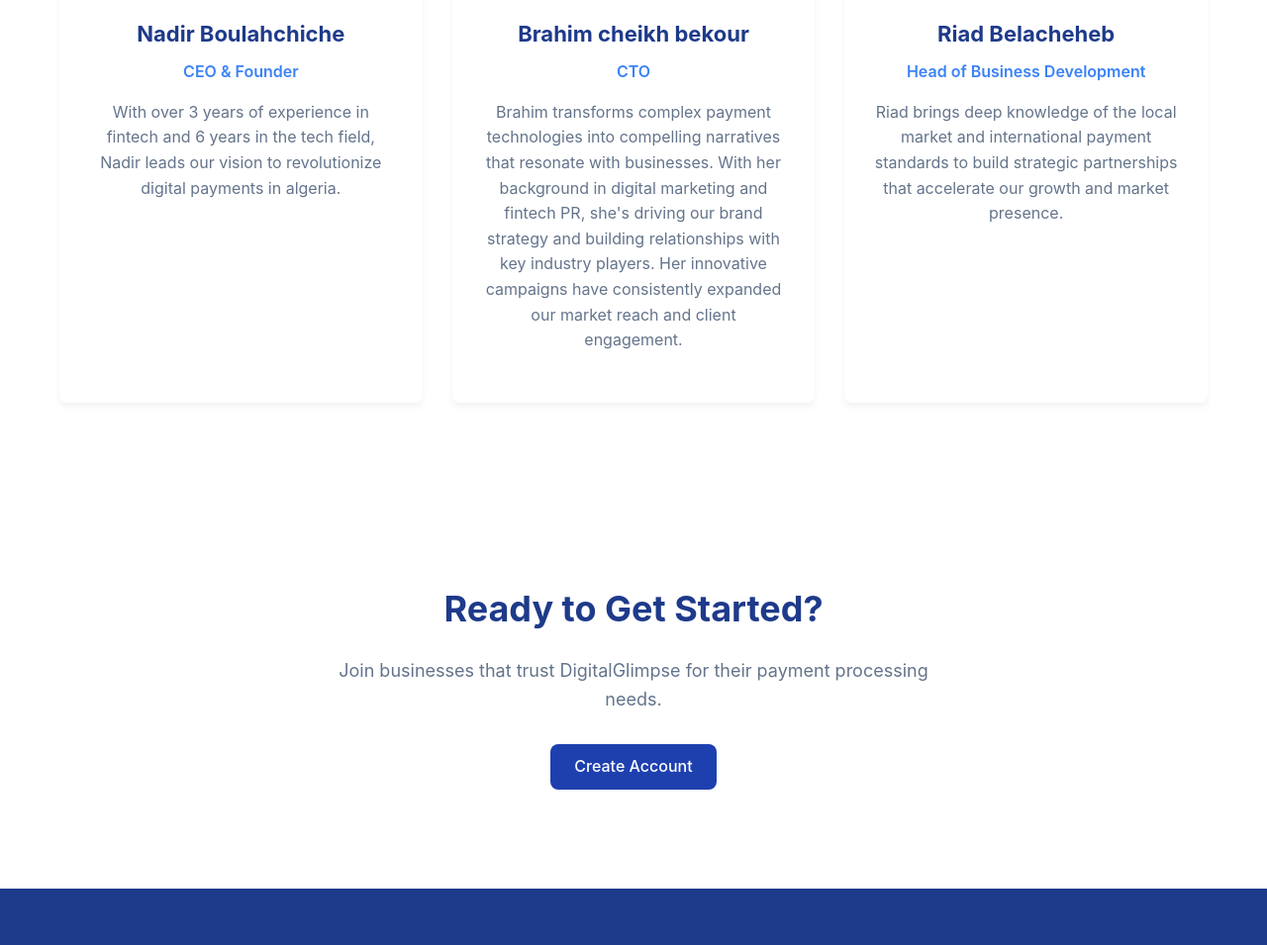
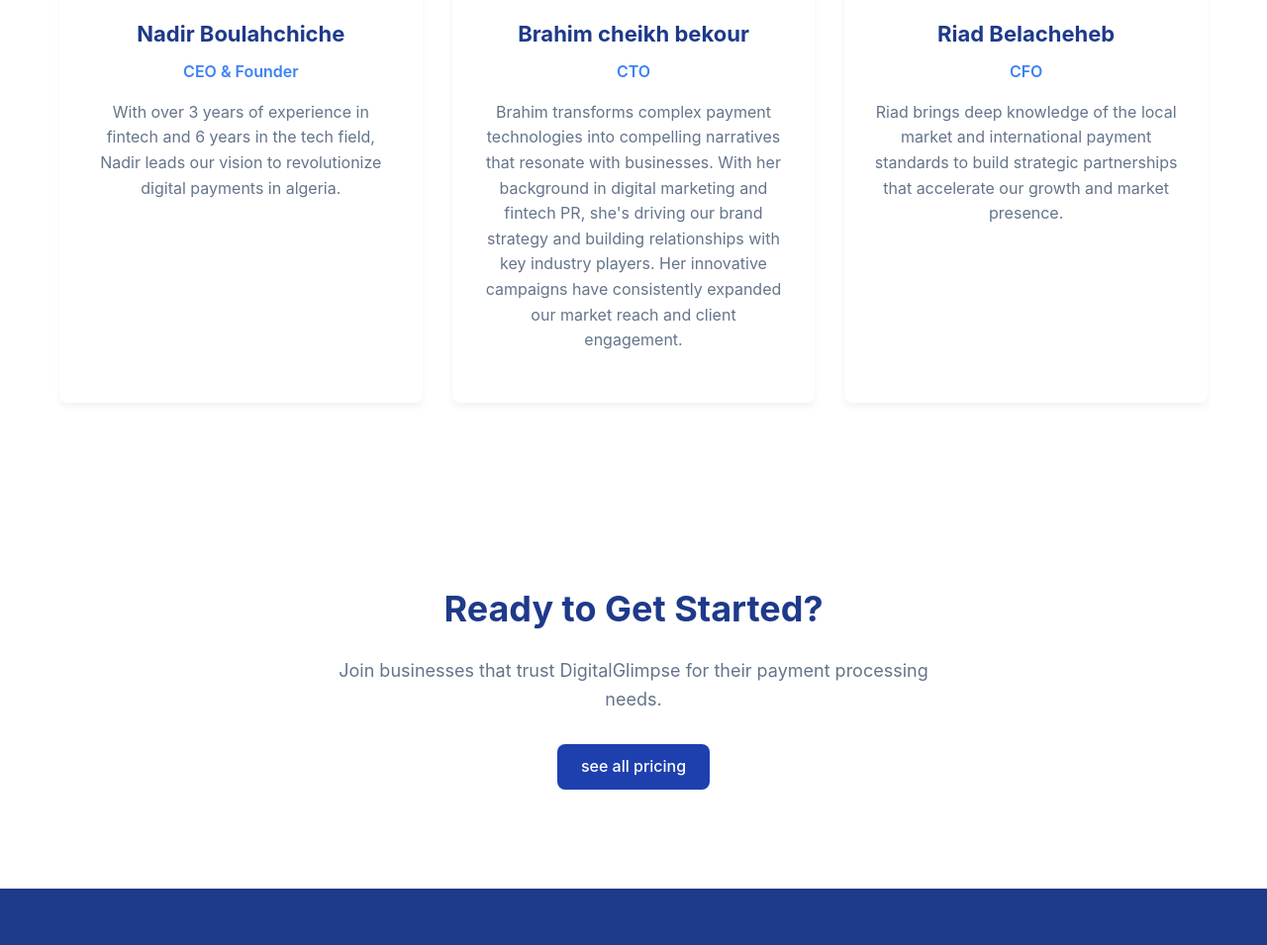
Before and after one commit to nadirboulahchiche/digitalglimpse, a plain HTML site: page index.html in a window 1280 px wide. Shown: the part 2892-3847 px from the top of the page at 99% size. Drawn offline with Linux system fonts and the light colour scheme.

Commit message:
Update index.html

```diff
--- a/index.html
+++ b/index.html
@@ -694,7 +694,7 @@
                         <img src="riad.jpeg" alt="Team Member 3">
                     </div>
                     <h3>Riad Belacheheb</h3>
-                    <p class="team-position">Head of Business Development</p>
+                    <p class="team-position">CFO</p>
                     <p class="team-bio">Riad brings deep knowledge of the local market and international payment standards to build strategic partnerships that accelerate our growth and market presence.</p>
                     <!-- <div class="team-social">
                         <a href="#" class="social-icon">LinkedIn</a>
@@ -711,7 +711,7 @@
             <h2>Ready to Get Started?</h2>
             <p>Join businesses that trust DigitalGlimpse for their payment processing needs.</p>
             <div class="cta-buttons">
-                <a href="#" class="cta-button">Create Account</a>
+                <a href="#" class="cta-button">see all pricing</a>
                 <!-- <a href="#" class="secondary-button">Contact Sales</a> -->
             </div>
         </div>
```
